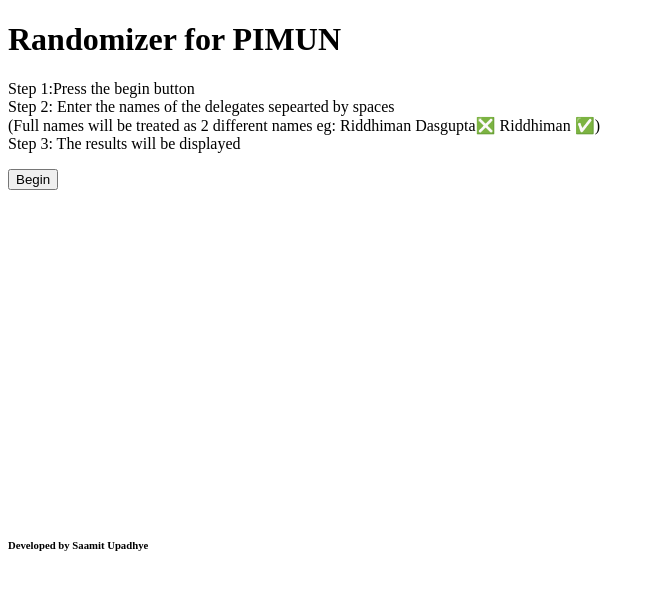
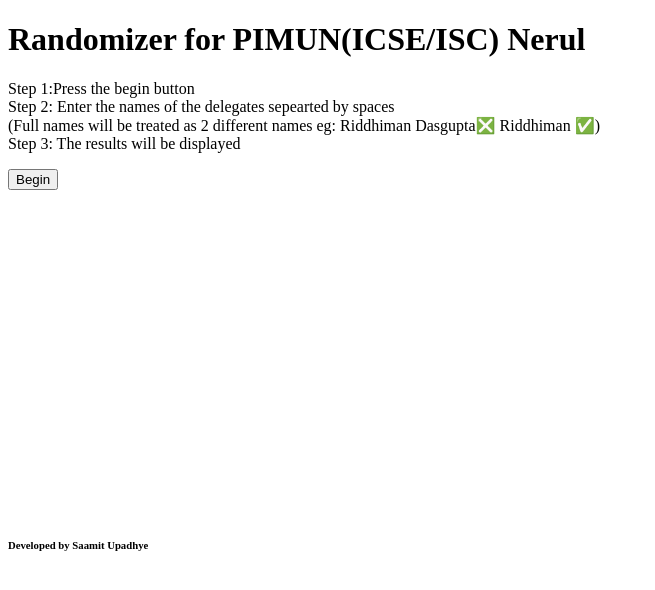
Before and after one commit to saamitupadhye/randomizer-mun-, a plain HTML site: page index.html in a window 1280 px wide. Shown: the whole page, without its empty margins (0-655 px from the left). Drawn offline with Linux system fonts and the light colour scheme.

Commit message:
Update index.html

```diff
--- a/index.html
+++ b/index.html
@@ -6,7 +6,7 @@
 	<script src="scripts.js"></script>
 </head>
 <body>
-	<h1>Randomizer for PIMUN</h1>
+	<h1>Randomizer for PIMUN(ICSE/ISC) Nerul</h1>
 	<p>
 		Step 1:Press the begin button
 		<br>
```
